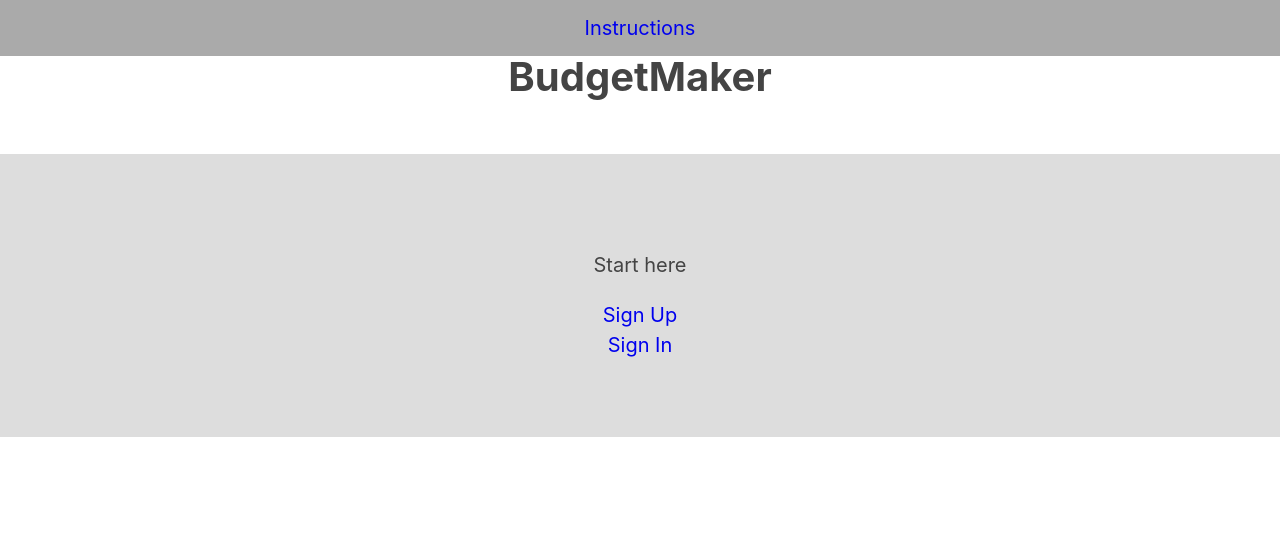
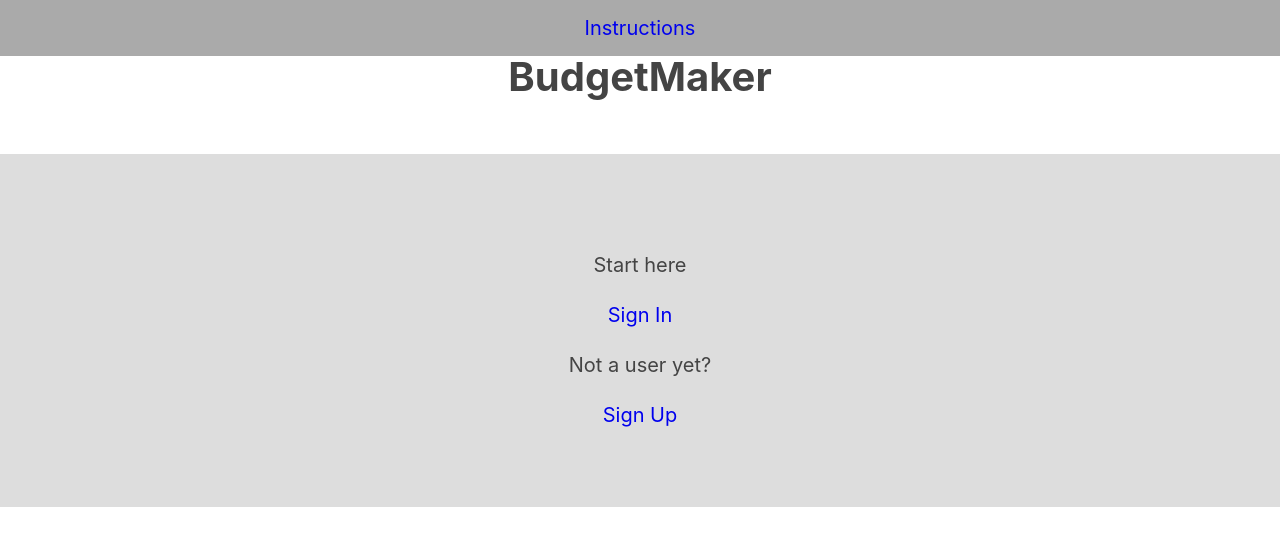
Before and after one commit to SteveKaragan/BudgetMaker, a React (Create React App) app: page / in a window 1280 px wide. Shown: the top 546 px of the page. Built offline with nearby package versions, Linux system fonts and the light colour scheme.

Commit message:
fixed login sequence

```diff
--- a/src/landing.js
+++ b/src/landing.js
@@ -6,9 +6,10 @@ export default class Landing extends Component {
     return(
      <div>
        <p>Start here</p>
+       <Link to="/signin">Sign In</Link>
+       <br/>
+       <p>Not a user yet?</p>
        <Link to="/signup">Sign Up</Link>
-       <br/>
-       <Link to="/signin">Sign In</Link>
      </div>
     );
   };
--- a/src/signup.js
+++ b/src/signup.js
@@ -16,7 +16,7 @@ export default class SignUp extends Component {
       budget: accounts
     }
     this.context.handleNewUser(newUser)
-    this.props.history.push('/signin')
+    this.props.history.push('/mainmenu')
   }
 
   render() {
```
